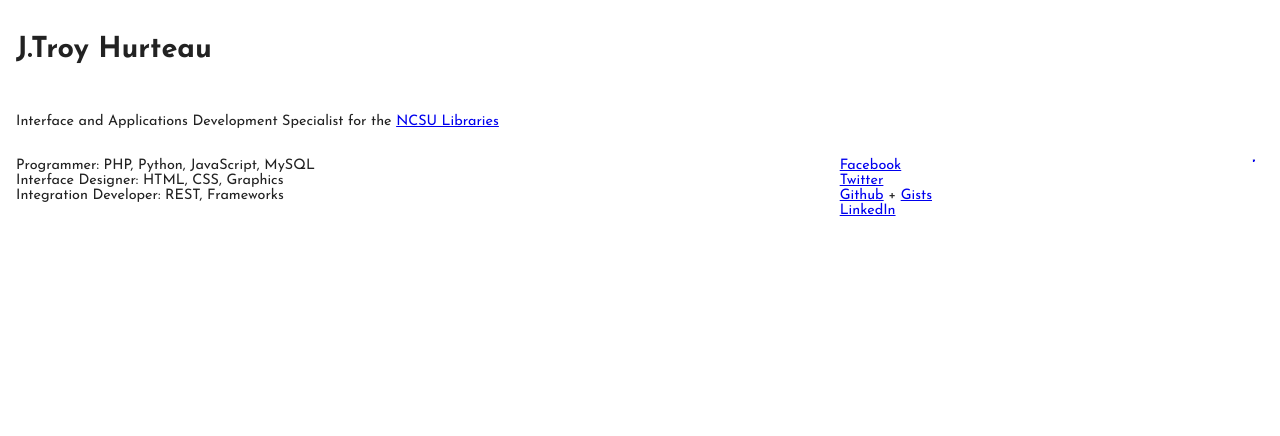
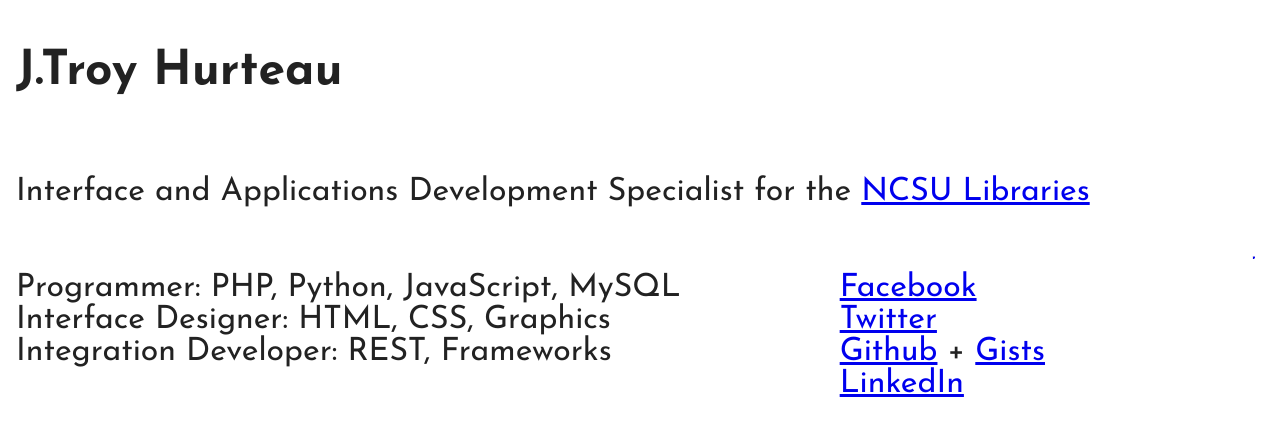
Before and after one commit to jthurteau/jthurteau.github.io, a PHP site: page / in a window 1280 px wide. Shown: the top 436 px of the page. Run offline with PHP 8.4, Linux system fonts and the light colour scheme.

Commit message:
Update main.css

```diff
--- a/main.css
+++ b/main.css
@@ -5,6 +5,8 @@ body {
   margin: 0;
   font-size: 0.9rem;
 }
+h1 {font-size:3rem;}
+.larger {font-size:2rem;}
 .serif {
   font-family: 'Aleo', serif;
 }
```
